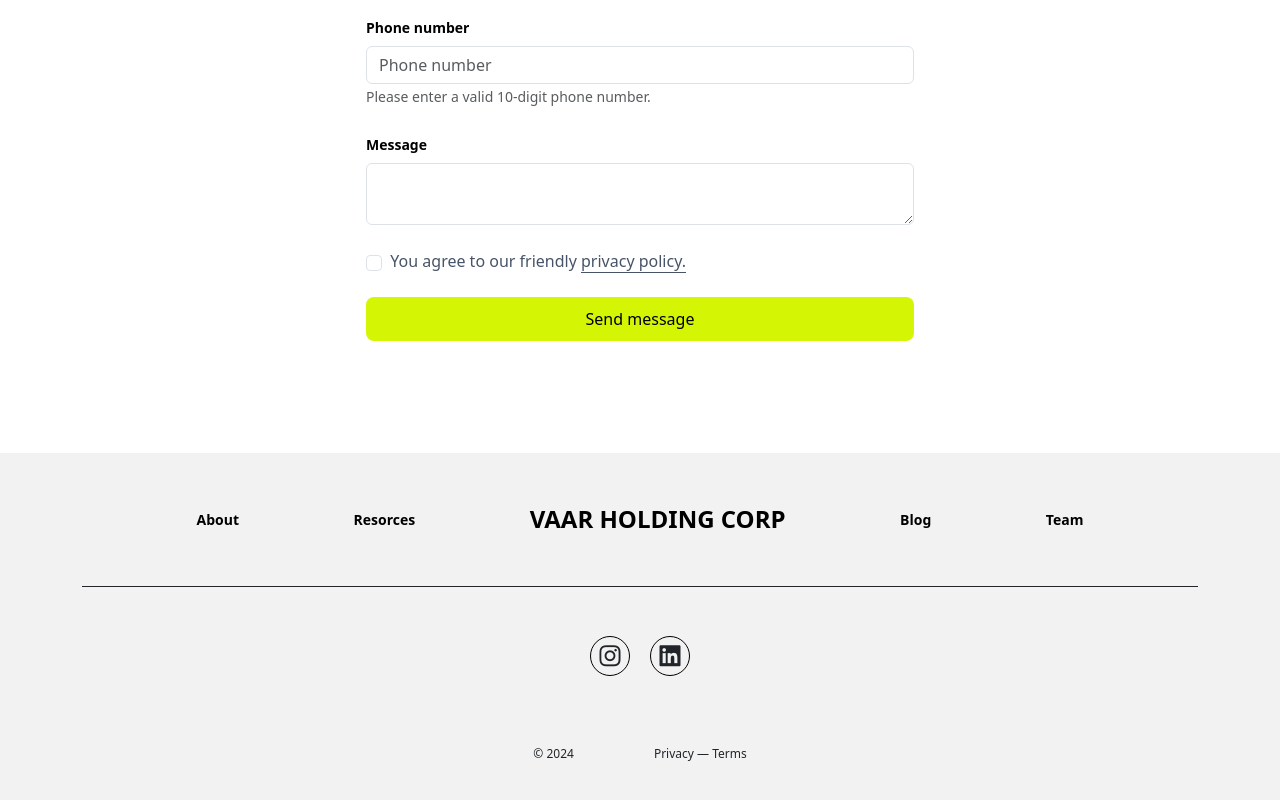
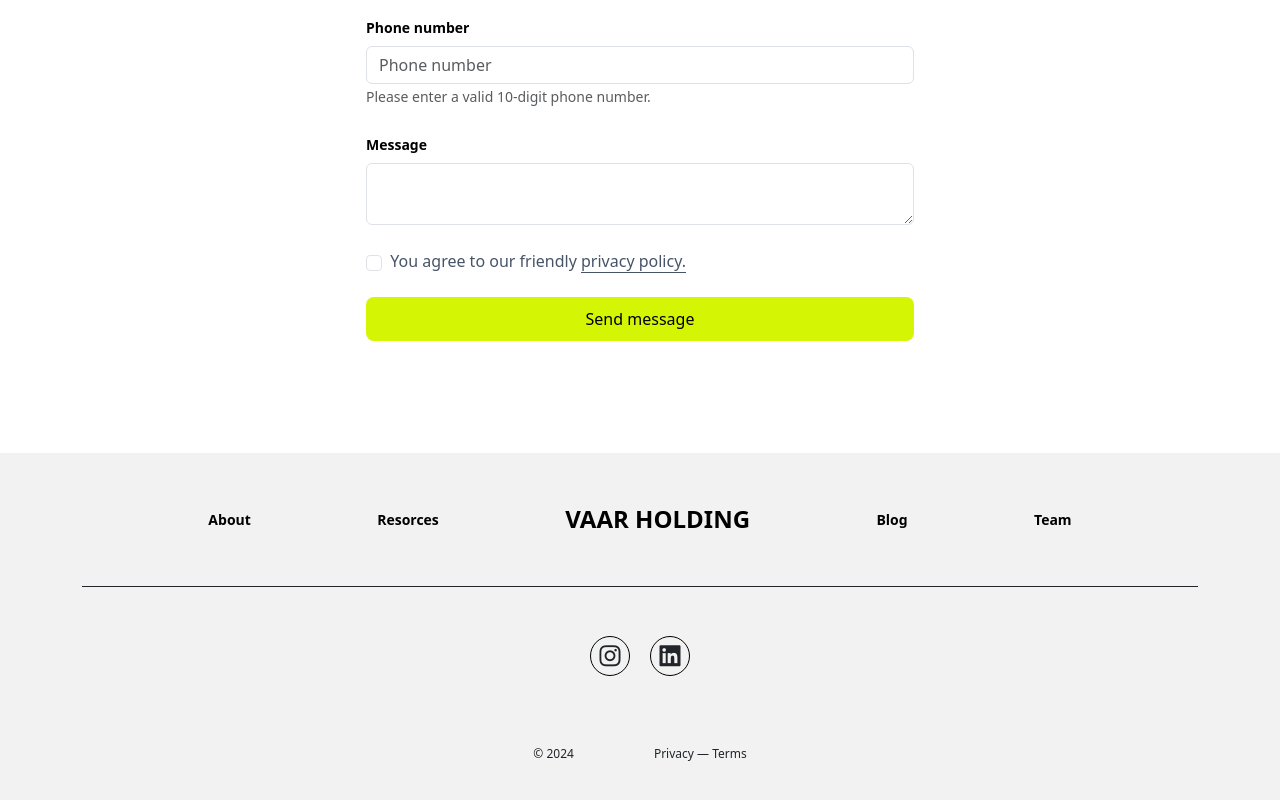
Before and after one commit to webtesting22/vaar, a React (Vite) app: page /ContactUs in a window 1280 px wide. Shown: the part 606-1406 px from the top of the page. Built offline with nearby package versions, Linux system fonts and the light colour scheme.

Commit message:
Update Footer.jsx

```diff
--- a/src/Components/Footer/Footer.jsx
+++ b/src/Components/Footer/Footer.jsx
@@ -10,7 +10,7 @@ function Footer() {
                         <div className='top-menu'>
                             <a href="">About</a>
                             <a href="">Resorces</a>
-                            <a href="">VAAR HOLDING CORP</a>
+                            <a href="">VAAR HOLDING</a>
                             {/* <a href="">About</a>
                         <a href="">Resorces</a> */}
                             <a href="">Blog</a>
```
